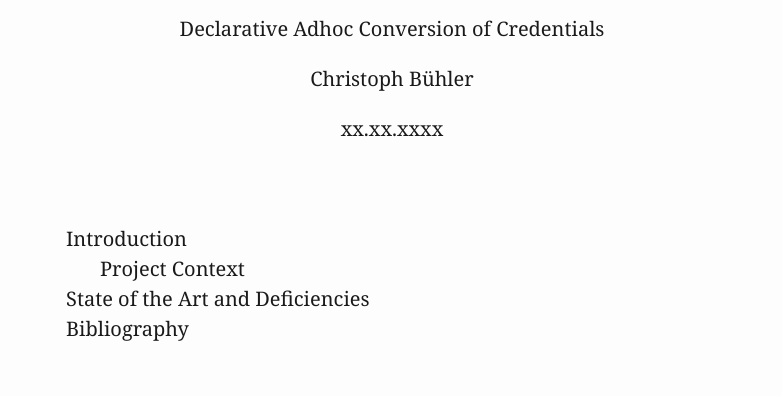
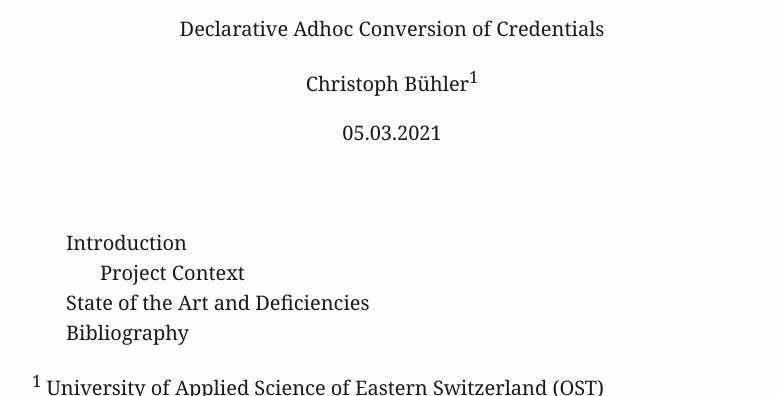
Before and after one commit to buehler/mse-project-thesis-1, a plain HTML site: page index.html in a window 1280 px wide. Shown: the part 179-575 px from the top of the page, without its empty margins (248-1030 px from the left). Drawn offline with Linux system fonts and the light colour scheme.

Commit message:
Deploying to gh-pages from @ buehler/mse-project-thesis-1@aa0aee9d3afcb3bba1ce36c4a04f52482c7d6cb1 🚀

```diff
--- a/index.html
+++ b/index.html
@@ -4,7 +4,7 @@
   <meta charset="utf-8" />
   <meta name="generator" content="pandoc" />
   <meta name="viewport" content="width=device-width, initial-scale=1.0, user-scalable=yes" />
-  <meta name="author" content="Christoph Bühler" />
+  <meta name="author" content="Christoph Bühler1" />
   <meta name="keywords" content="Authentication, Distributed, Trust, Microservices, Kubernetes" />
   <title>Distributed Authentication Mesh</title>
   <style>
@@ -173,8 +173,8 @@
 <header id="title-block-header">
 <h1 class="title">Distributed Authentication Mesh</h1>
 <p class="subtitle">Declarative Adhoc Conversion of Credentials</p>
-<p class="author">Christoph Bühler</p>
-<p class="date">xx.xx.xxxx</p>
+<p class="author">Christoph Bühler<sup>1</sup></p>
+<p class="date">05.03.2021</p>
 </header>
 <nav id="TOC" role="doc-toc">
 <ul>
@@ -186,6 +186,7 @@
 <li><a href="#bibliography">Bibliography</a></li>
 </ul>
 </nav>
+<p><sup>1</sup> University of Applied Science of Eastern Switzerland (OST)</p>
 <h1 id="introduction">Introduction</h1>
 <p>Modern cloud environments solve many problems like the discovery of services and data transfer or communiation between services in general. One modern way of solving service discovery and communication is a Service Mesh, which introduces an additional infrastructure layer that manages the communication between services <span class="citation" data-cites="li:ServiceMesh">(Li et al. 2019, sec. 2)</span>.</p>
 <p>However, a specific problem is not solved yet: “dynamic” trusted communication between services. When a service, that is capable of handling OpenID Connect (OIDC) credentials, wants to communicate with a service that only knows Basic Authentication that originating service must implement some sort of conversion or know static credentials to communicate with the basic auth service. Generally, this introduces changes to the software of services. In small applications which consist of one or two services, implementing this conversion may be a feasable option. If we look at an application which spans over a big landscape and a multitude of services, implementing each and every possible authentication mechanism and the according conversions will be error prone work and does not scale well<a href="#fn1" class="footnote-ref" id="fnref1" role="doc-noteref"><sup>1</sup></a>.</p>
```
Also changed, not shown: 1 other file.
